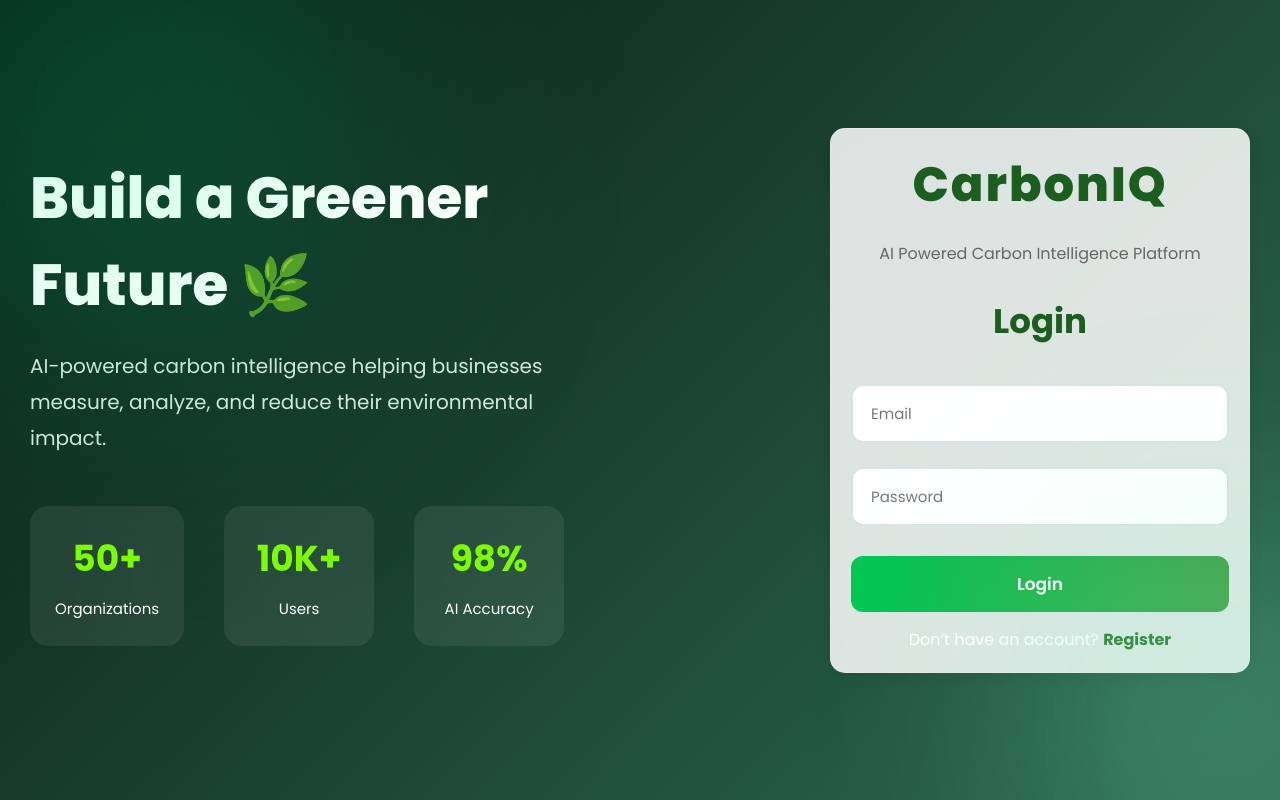
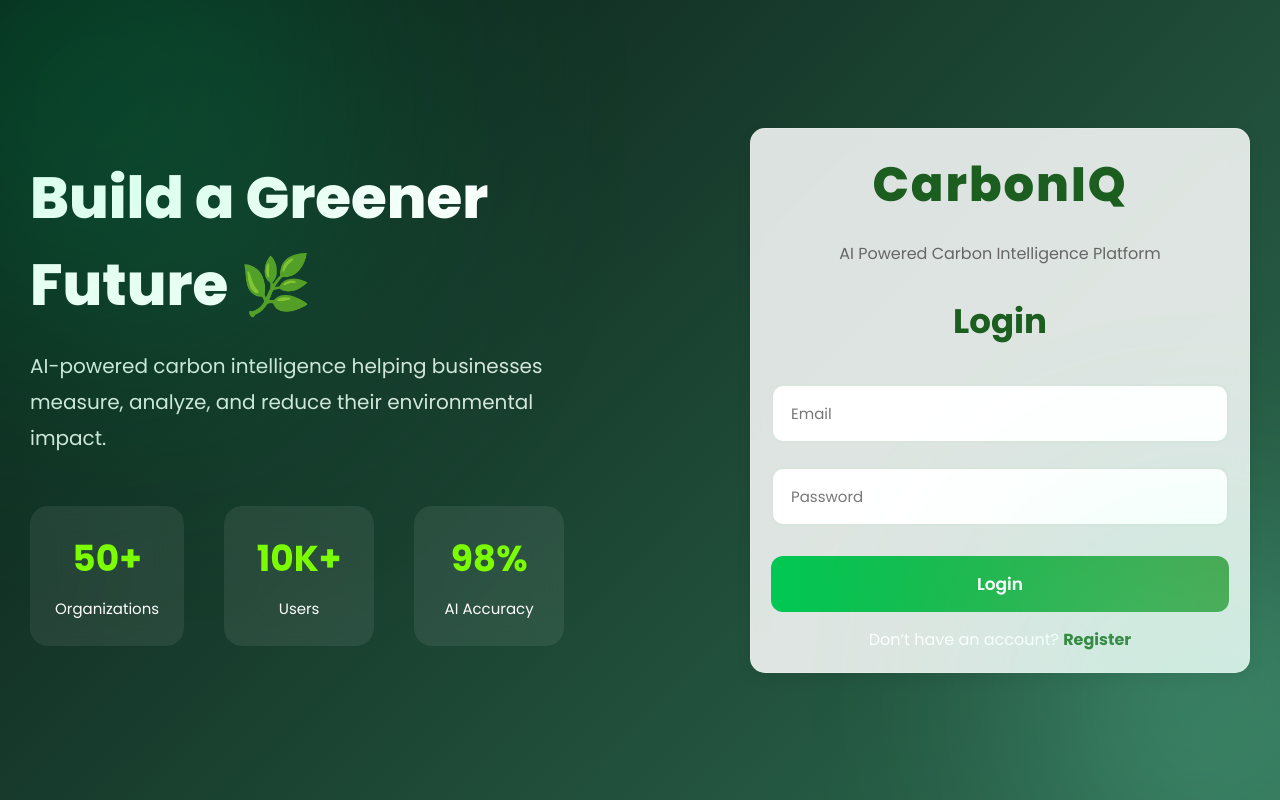
Before and after one commit to KaranBhardwaj1/summer-internship-hackathon-2026-code-champions, a React app in the folder frontend/: page / in a window 1280 px wide. Built offline with nearby package versions, Linux system fonts and the light colour scheme; the HTML template or start-up script is replaced by a standard one.

Commit message:
Update Login.css

```diff
--- a/frontend/src/styles/Login.css
+++ b/frontend/src/styles/Login.css
@@ -52,7 +52,7 @@ body{
 }
 
 .card{
-    width:420px;
+    width:500px;
     background:white;
     border-radius:20px;
     padding:40px;
```
